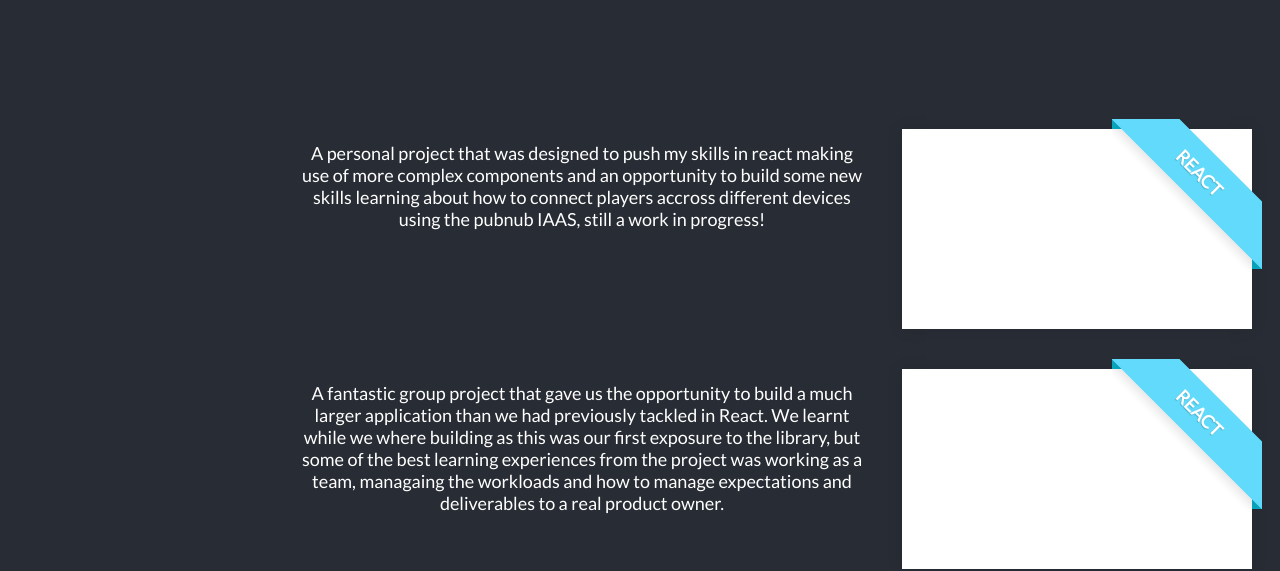
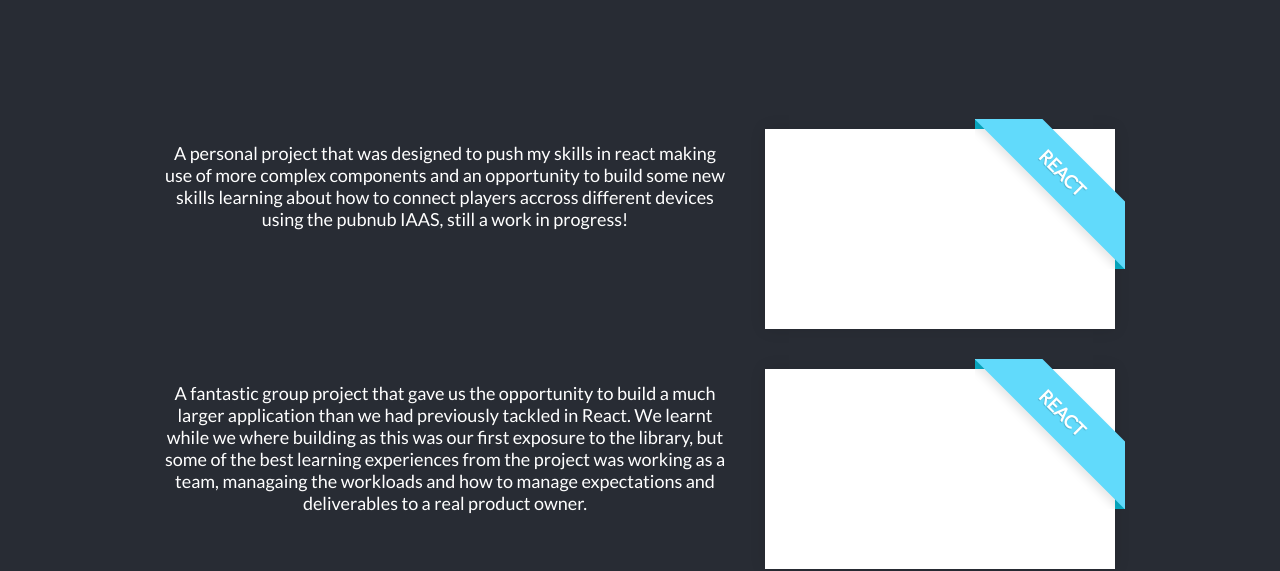
Before and after one commit to MattSturdy/portfolio, a website: page index.html in a window 1280 px wide. Shown: the part 248-819 px from the top of the page. Drawn offline with nearby package versions, Linux system fonts and the light colour scheme.

Commit message:
editing the layout

```diff
--- a/main.scss
+++ b/main.scss
@@ -24,7 +24,7 @@ header {
   min-height: 80vh;
   display: flex;
   flex-direction: column;
-  align-items: flex-end;
+  align-items: center;
   justify-content: center;
   font-size: calc(10px + 1vmin);
   color: white;
```
Also changed, not shown: main.css.
